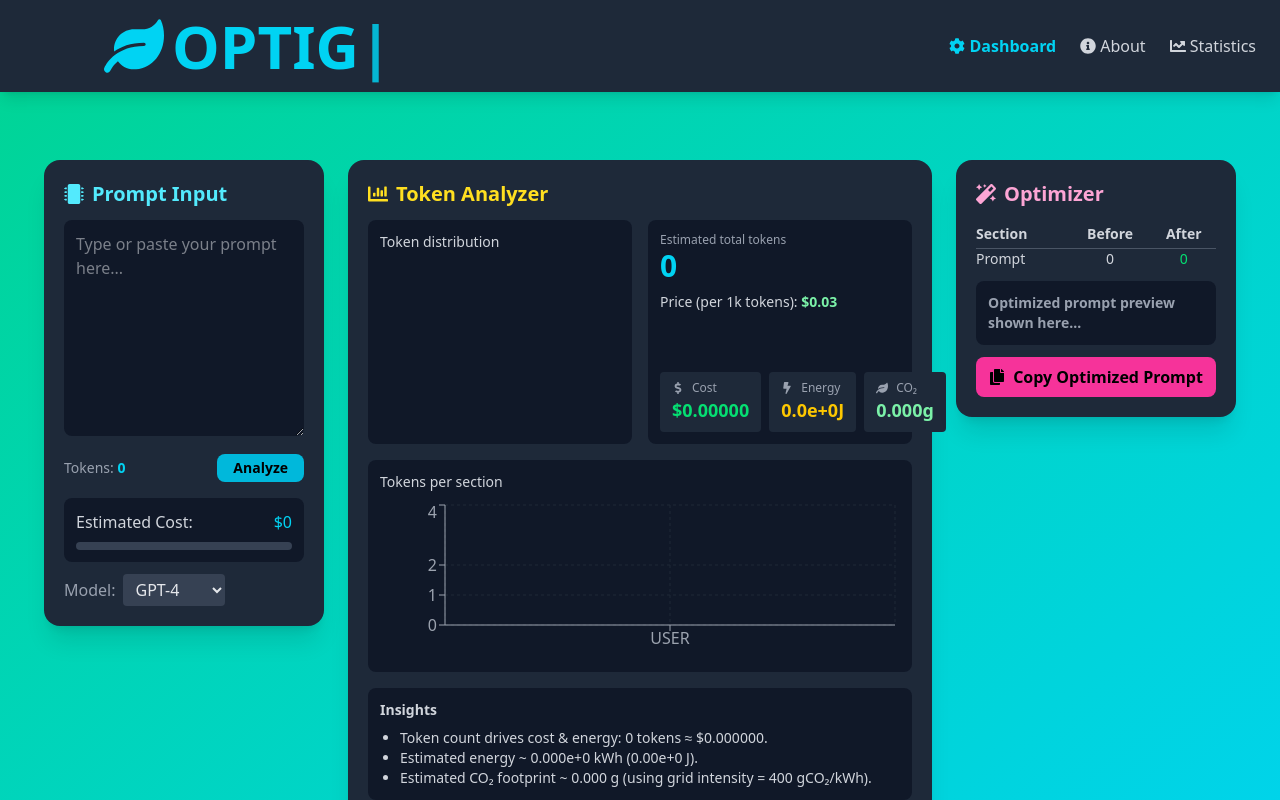
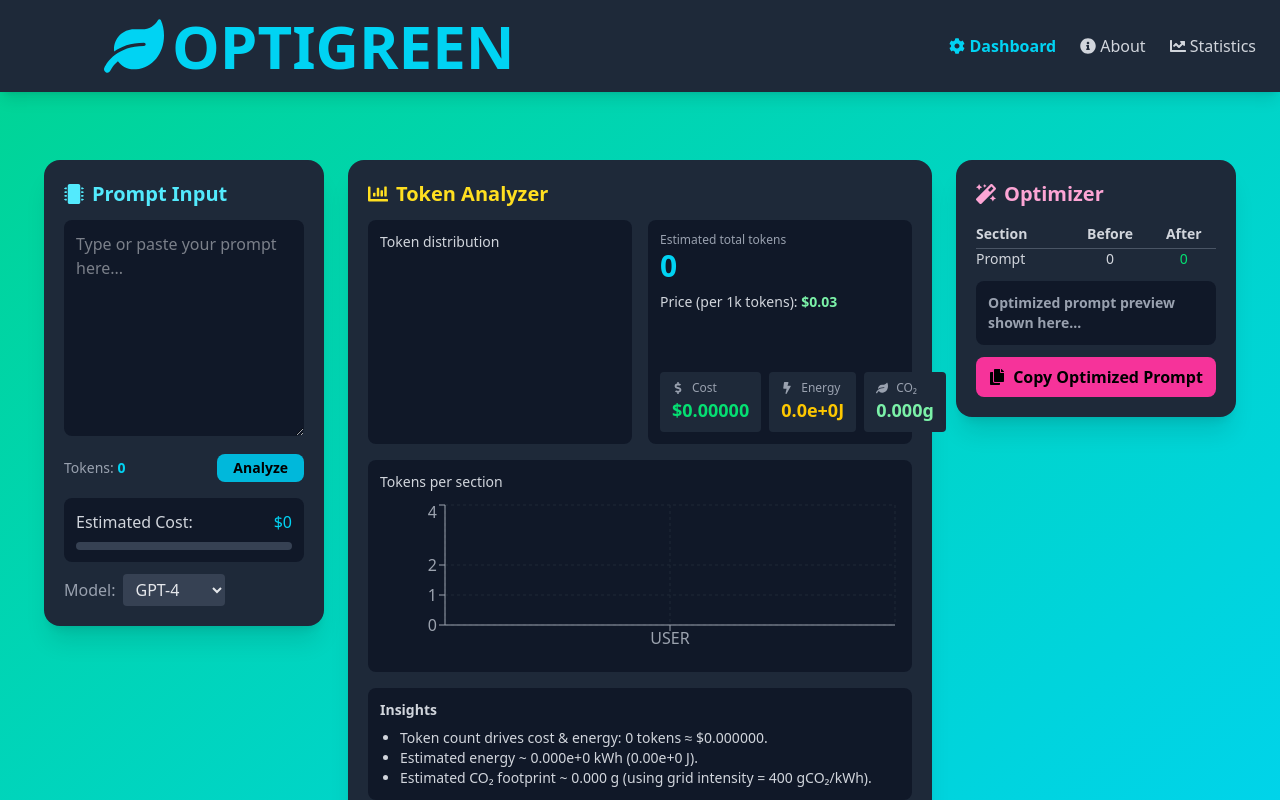
Before and after one commit to demeb324/Desert-Dev-Hackathon, a React (Vite) app in the folder tokenwise/: page / in a window 1280 px wide. Shown: the top 800 px of the page. Built offline with nearby package versions, Linux system fonts and the light colour scheme.

Commit message:
nav bar page added

```diff
--- a/tokenwise/src/components/typewriter.tsx
+++ b/tokenwise/src/components/typewriter.tsx
@@ -1,41 +1,69 @@
-import  { useState, useEffect } from "react";
+import { useState, useEffect } from "react";
+import React from 'react'; // Import React
 
-const TypewriterText = ({ text = "", speed = 120,pause=1000 ,style=""}) => {
+const TypewriterText: React.FC<{
+    text?: string;
+    speed?: number;
+    pause?: number;
+    style?: string
+}> = ({ text = "", speed = 120, pause = 1000, style = "" }) => {
+
     const [displayedText, setDisplayedText] = useState("");
+    // 💡 Add state to track if the *typing* phase is complete (not just deleting)
+    const [isComplete, setIsComplete] = useState(false);
     const [isDeleting, setIsDeleting] = useState(true);
 
     useEffect(() => {
-
         if (!text) return;
 
-        let timeout;
-        const handleTyping = () =>{
-            if(!isDeleting){
-                if(displayedText.length <  text.length){
-                    setDisplayedText(text.substring(0,displayedText.length+1))
+        let timeout: NodeJS.Timeout;
+
+        const handleTyping = () => {
+            if (!isDeleting) {
+                // --- TYPING PHASE ---
+                if (displayedText.length < text.length) {
+                    // Continue typing
+                    setDisplayedText(text.substring(0, displayedText.length + 1));
                     timeout = setTimeout(handleTyping, speed);
-                }else{
-                    timeout = setTimeout(() => setIsDeleting(true),pause);
+                } else {
+                    // Typing is complete, start pause before deletion
+                    setIsComplete(true); // 💡 Set completion flag here
+                    timeout = setTimeout(() => {
+                        setIsDeleting(true);
+                        setIsComplete(false); // Reset completion flag when deleting starts
+                    }, pause);
                 }
-            }else{
-                if(displayedText.length > 0){
-                    setDisplayedText("")
-                    timeout = setTimeout(handleTyping, speed/2);
-                }else {
+            } else {
+                // --- DELETING PHASE ---
+                if (displayedText.length > 0) {
+                    // Continue deleting
+                    setIsComplete(true);
+                    // Use a faster speed for deleting
+                    timeout = setTimeout(handleTyping, speed / 2);
+                } else {
+                    // Deletion is complete, start typing again
                     setIsDeleting(false);
+                    // Add a small pause before restarting the typing effect
                     timeout = setTimeout(handleTyping, speed);
                 }
             }
-        }
+        };
 
+        // Start the effect
+        // Note: The speed parameter is used for the initial delay here, which is standard.
         timeout = setTimeout(handleTyping, speed);
+
         return () => clearTimeout(timeout);
-    }, [displayedText,isDeleting,text, speed,pause]);
+    }, [displayedText, isDeleting, text, speed, pause]);
 
+    // 💡 Conditional Rendering for the Cursor
     return (
         <h1 className={style}>
             {displayedText}
-            <span className="animate-pulse">|</span>
+            {/* Display the cursor only when the typing phase is NOT complete */}
+            {!isComplete && (
+                <span className="animate-pulse" id="animate">|</span>
+            )}
         </h1>
     );
 };
```
